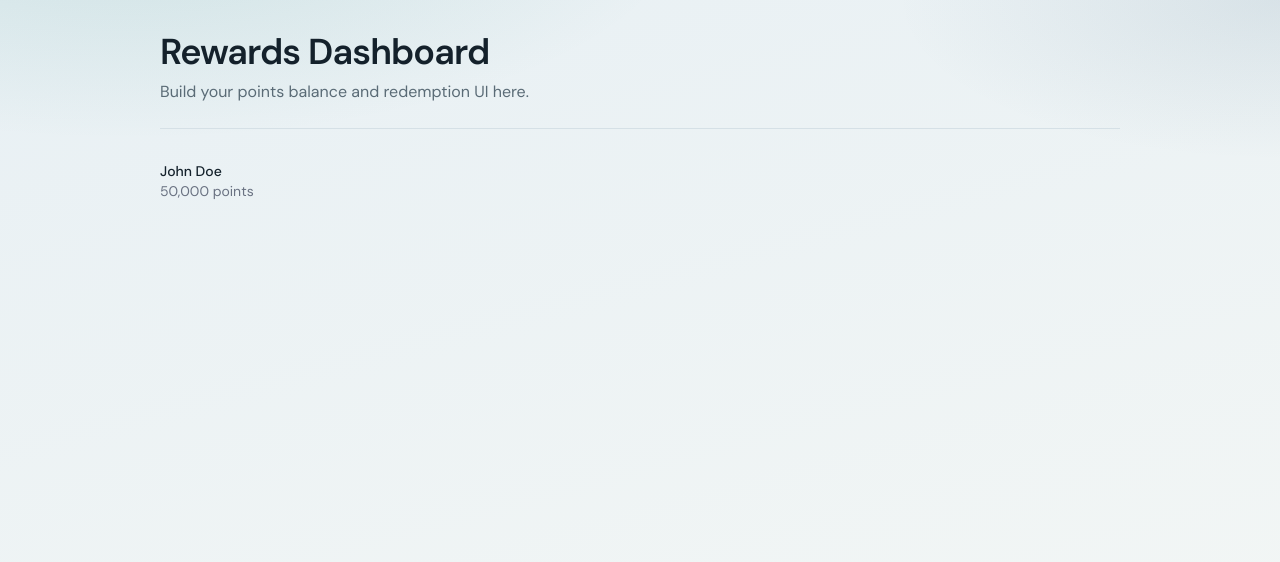
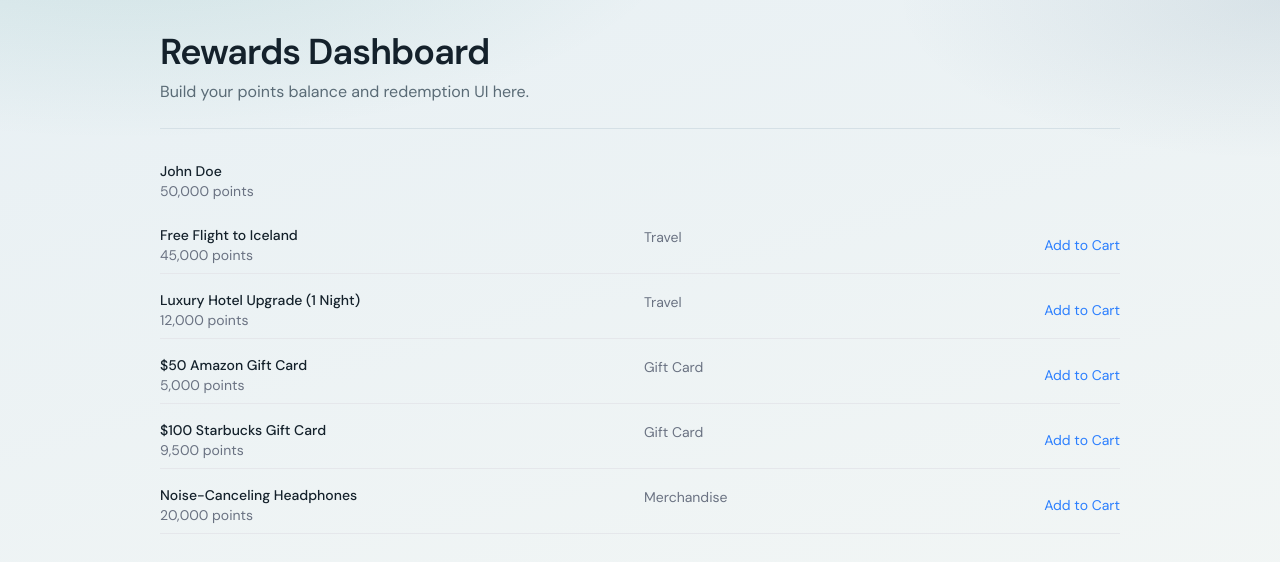
Before and after one commit to raphaellopes/live-rewards-dashboard, a React (Vite) app: page / in a window 1280 px wide. Shown: the top 562 px of the page. Built offline with nearby package versions, Linux system fonts and the light colour scheme.

Commit message:
create a basic rewards grid component

```diff
--- a/src/App.tsx
+++ b/src/App.tsx
@@ -1,6 +1,41 @@
 import UserProfile from './components/user-profile';
+import RewardGrid, { type RewardCategory } from './components/reward-grid';
+
+// mocked data for for testing UI
+const MOCKED_REWARDS = [
+  { id: '1', name: 'Free Flight to Iceland', cost: 45000, category: 'travel' },
+  {
+    id: '2',
+    name: 'Luxury Hotel Upgrade (1 Night)',
+    cost: 12000,
+    category: 'travel',
+  },
+  { id: '3', name: '$50 Amazon Gift Card', cost: 5000, category: 'gift-card' },
+  {
+    id: '4',
+    name: '$100 Starbucks Gift Card',
+    cost: 9500,
+    category: 'gift-card',
+  },
+  {
+    id: '5',
+    name: 'Noise-Canceling Headphones',
+    cost: 20000,
+    category: 'merchandise',
+  },
+];
 
 function App() {
+  const rewardItems = MOCKED_REWARDS.map((reward) => ({
+    id: reward.id,
+    name: reward.name,
+    category: reward.category as RewardCategory,
+    points: reward.cost,
+    // @TODO: implement the logic from the props below
+    onAddToCart: () => {},
+    isAddToCartDisabled: false,
+  }));
+
   return (
     <div className="page">
       <header className="page-header">
@@ -12,6 +47,7 @@ function App() {
 
       <main className="page-content">
         <UserProfile name="John Doe" points={50000} />
+        <RewardGrid items={rewardItems} />
       </main>
     </div>
   );
--- /dev/null
+++ b/src/components/reward-grid.tsx
@@ -0,0 +1,58 @@
+import { type FC } from 'react';
+import { formatPoints } from '../utils/format-points';
+
+export type RewardCategory = 'travel' | 'gift-card' | 'merchandise';
+
+interface RewardItemProps {
+  id: string;
+  name: string;
+  category: RewardCategory;
+  points: number;
+  onAddToCart: (id: string) => void;
+  isAddToCartDisabled: boolean;
+}
+
+const CATEGORY_NAME_MAP: Record<RewardCategory, string> = {
+  travel: 'Travel',
+  'gift-card': 'Gift Card',
+  merchandise: 'Merchandise',
+};
+
+const RewardItem: FC<RewardItemProps> = ({
+  id,
+  name,
+  category,
+  points,
+  onAddToCart,
+}) => (
+  <div className="grid grid-cols-4 gap-2 border-b border-gray-200 pb-2">
+    <div className="col-span-2 flex flex-col">
+      <span className="text-sm font-medium">{name}</span>
+      <span className="text-sm text-gray-500">{formatPoints(points)}</span>
+    </div>
+    <div className="col-span-1">
+      <span className="text-sm text-gray-500">
+        {CATEGORY_NAME_MAP[category]}
+      </span>
+    </div>
+    <div className="col-span-1 flex items-center justify-end">
+      <button className="text-sm text-blue-500" onClick={() => onAddToCart(id)}>
+        Add to Cart
+      </button>
+    </div>
+  </div>
+);
+
+interface RewardGridProps {
+  items: RewardItemProps[];
+}
+
+const RewardGrid: FC<RewardGridProps> = ({ items }) => (
+  <div className="grid grid-cols-1 gap-4">
+    {items.map((item) => (
+      <RewardItem key={item.id} {...item} />
+    ))}
+  </div>
+);
+
+export default RewardGrid;
```
